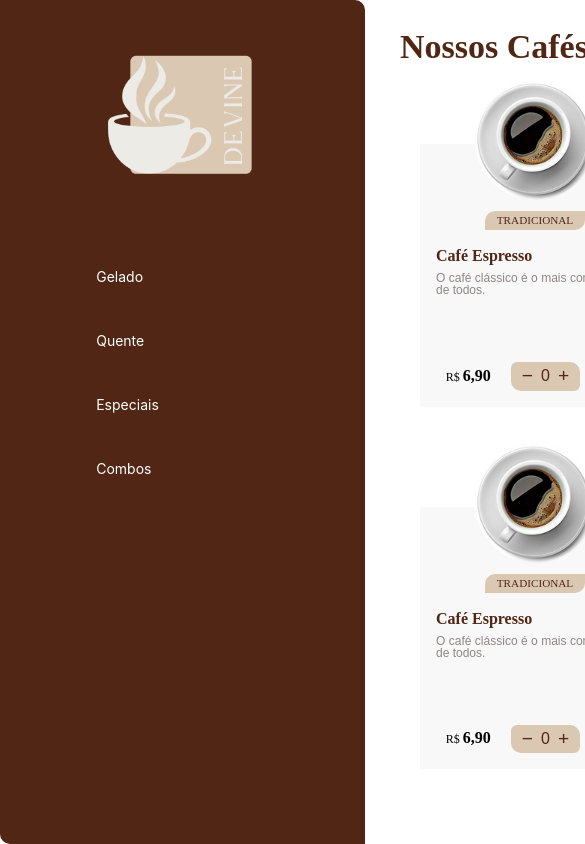
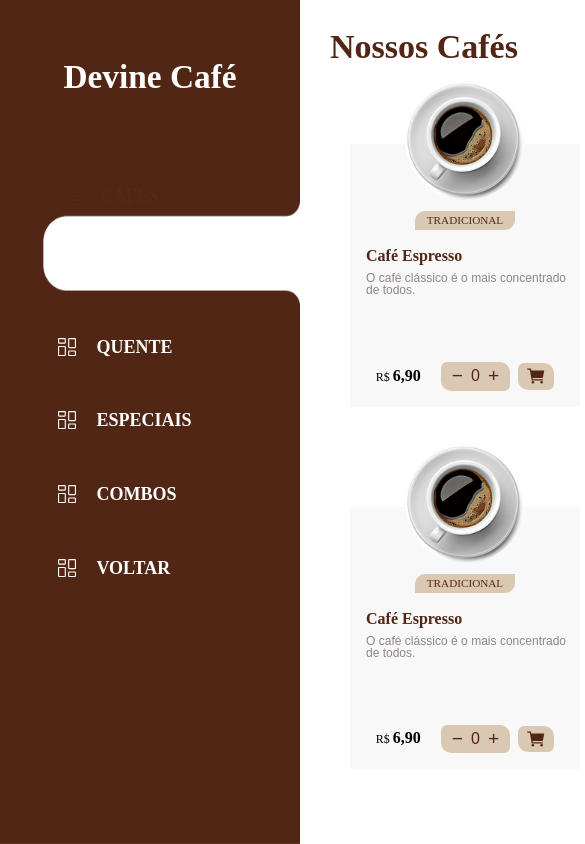
Before and after one commit to Allysonfreitas210695/MaquinaDeCafe, a React (Vite) app in the folder Frontend/maquina-de-cafe/: page /pedido in a window 390 px wide. Shown: the top 844 px of the page, 585 px wide, since content can reach past the window. Built offline with nearby package versions, Linux system fonts and the light colour scheme.

Commit message:
refactor:adicionei uma alteração no codigo na pagina de faça pedido etambém alterei o scripet da responsividade o media.ts e theme.ts.

```diff
--- a/Frontend/maquina-de-cafe/src/assets/Images/index.ts
+++ b/Frontend/maquina-de-cafe/src/assets/Images/index.ts
@@ -8,6 +8,8 @@ import XicaraDeCafe from "./XicaradeCafé.png"
 import LogoTelaEscolha from "./LogoTelaEscolha.png"
 import Ellipse from "./Ellipse.png"
 import Seguir from "./seguir.png"
+import Dashboard from "./dashboard_black.png"
+import Subtract from "./Subtract.png"
 
 export const Images = {
   CafeExpresso,
@@ -20,4 +22,6 @@ export const Images = {
   LogoTelaEscolha,
   Ellipse,
   Seguir,
+  Dashboard,
+  Subtract,
 };
--- a/Frontend/maquina-de-cafe/src/pages/FacaPedido/facapedido.tsx
+++ b/Frontend/maquina-de-cafe/src/pages/FacaPedido/facapedido.tsx
@@ -2,12 +2,16 @@ import { Link } from "react-router-dom";
 import * as S from "./style";
 import { Images } from "../../assets/Images";
 import { CafeCard } from "../../components/CafeCard/cafecard";
+import { useState } from "react";
+import { BsColumnsGap } from "react-icons/bs";
 
 interface IFacaPedidoProps {
+  Link0: string;
   Link1: string;
   Link2: string;
   Link3: string;
   Link4: string;
+  Link5: string;
 }
 
 const cafes = [
@@ -38,28 +42,76 @@ const cafes = [
 ];
 
 const facaPedido: IFacaPedidoProps[] = [
-  { Link1: "Gelado", Link2: "Quente", Link3: "Especiais", Link4: "Combos" },
+  {
+    Link0: "Cafés",
+    Link1: "Gelado",
+    Link2: "Quente",
+    Link3: "Especiais",
+    Link4: "Combos",
+    Link5: "Voltar",
+  },
 ];
 
 export const FacaPedido = () => {
+  const [activeIndex, setActiveIndex] = useState(0);
   return (
     <S.Container__Pedido_Header>
-      {facaPedido.map(({ Link1, Link2, Link3, Link4 }) => (
+      {facaPedido.map(({ Link0, Link1, Link2, Link3, Link4, Link5 }) => (
         <S.Navegacao__Header>
-          <S.Header__Logo src={Images.LogoTelaEscolha} />
+          <img src={Images.Subtract} alt="" />
+          <S.Header__Titulo>Devine Café</S.Header__Titulo>
+          <S.Cafes>
+            <Link className="links" to="">
+              <BsColumnsGap />
+              {Link0}
+            </Link>
+          </S.Cafes>
           <S.Nav>
-            <Link className="link" to={""}>
+            <S.MenuItem
+              active={activeIndex === 1}
+              onClick={() => setActiveIndex(1)}
+            >
+              <Link className="link" to="">
+                <BsColumnsGap />
                 {Link1}
               </Link>
-            <Link className="link" to={""}>
+            </S.MenuItem>
+            <S.MenuItem
+              active={activeIndex === 2}
+              onClick={() => setActiveIndex(2)}
+            >
+              <Link className="link" to="">
+                <BsColumnsGap />
                 {Link2}
               </Link>
-            <Link className="link" to={""}>
+            </S.MenuItem>
+            <S.MenuItem
+              active={activeIndex === 3}
+              onClick={() => setActiveIndex(3)}
+            >
+              <Link className="link" to="">
+                <BsColumnsGap />
                 {Link3}
               </Link>
-            <Link className="link" to={""}>
+            </S.MenuItem>
+            <S.MenuItem
+              active={activeIndex === 4}
+              onClick={() => setActiveIndex(4)}
+            >
+              <Link className="link" to="">
+                <BsColumnsGap />
                 {Link4}
               </Link>
+            </S.MenuItem>
+            <S.MenuItem
+              active={activeIndex === 5}
+              onClick={() => setActiveIndex(5)}
+            >
+              <Link className="link" to="">
+                <BsColumnsGap />
+                {Link5}
+              </Link>
+            </S.MenuItem>
           </S.Nav>
         </S.Navegacao__Header>
       ))}
@@ -78,7 +130,7 @@ export const FacaPedido = () => {
         </S.Container__Card>
       </S.Pedido__Escolha>
       <S.Button__Seguir>
-        <Link className="seguir__link" to={""}>
+        <Link className="seguir__link" to={"/detalhe"}>
           <img src={Images.Seguir} alt="Seta de Seguir" />
         </Link>
       </S.Button__Seguir>
--- a/Frontend/maquina-de-cafe/src/pages/FacaPedido/style.ts
+++ b/Frontend/maquina-de-cafe/src/pages/FacaPedido/style.ts
@@ -1,4 +1,5 @@
 import styled from "styled-components";
+import { media } from "../../styles/media";
 
 export const Container__Pedido_Header = styled.div`
   background-color: #ffffff;
@@ -9,41 +10,118 @@ export const Container__Pedido_Header = styled.div`
 `;
 
 export const Navegacao__Header = styled.div`
-  background-color: #512615;
-  width: 365px;
+  width: 300px;
   height: 100vh;
   position: fixed;
   top: 0;
   left: 0;
-  border-top-right-radius: 10px;
-  border-bottom-left-radius: 10px;
   display: flex;
   flex-direction: column;
   align-items: center;
   padding: 50px;
+  box-shadow: 0 0 0 24% #000000;
+
+  img {
+    width: 300px;
+    height: 100vh;
+    position: fixed;
+    top: 0;
+    left: 0;
+
+  }
+`;
+export const Cafes = styled.div`
+  position: relative;
+  top: 85px;
+  right: 88px;
+  transform: translate(50%, 50%);
+  cursor: pointer;
+
+  .links {
+    color: #552a18;
+    font-family: Poppins;
+    font-weight: 800;
+    font-size: 18px;
+    line-height: 100%;
+    letter-spacing: 0%;
+    text-decoration: none;
+    text-transform: uppercase;
+    display: flex;
+    align-items: center;
+    gap: 20px;
+  }
+
+  ${media.laptoplgheight} {
+    padding-top: 10px;
+  }
+
+  ${media.tabletmdheight} {
+    position: relative;
+    top: 67px;
+    right: 88px;
+  }
 `;
 
-export const Header__Logo = styled.img`
-  width: 150px;
-  height: 130px;
+export const Header__Titulo = styled.span`
+  font-family: Poppins;
+  font-weight: 800;
+  font-size: 33.33px;
+  line-height: 100%;
+  letter-spacing: 0%;
+  color: #ffffff;
+  padding-top: 10px;
+  position: relative;
+
+   ${media.laptoplgheight} {
+    padding-top: 25px;
+  }
+
+    ${media.tabletmdheight} {
+     padding-top: 12px;
+  }
 `;
 
 export const Nav = styled.div`
-  padding-top: 90px;
-  padding-right: 110px;
+  padding-top: 140px;
+  padding-right: 50px;
   display: flex;
   flex-direction: column;
-  gap: 50px;
+  align-items: start;
+  gap: 30px;
+  position: relative;
 
   .link {
     color: #ffffff;
-    font-family: Inter;
-    font-weight: 400;
-    font-size: 14px;
+    font-family: Poppins;
+    font-weight: 800;
+    font-size: 18px;
     line-height: 100%;
     letter-spacing: 0%;
     text-decoration: none;
+    text-transform: uppercase;
+    display: flex;
+    align-items: center;
+    gap: 20px;
   }
+
+  ${media.laptoplgheight} {
+    padding-top: 160px;
+  }
+
+    ${media.tabletmdheight} {
+     padding-top: 135px;
+  }
+`;
+
+interface MenuItemProps {
+  active?: boolean;
+}
+
+export const MenuItem = styled.div<MenuItemProps>`
+  padding: 0.8rem 1rem;
+  border-radius: 40px 0 0 40px; /* arredondado só à esquerda */
+  transition: all 0.3s ease;
+  cursor: pointer;
 `;
 
 export const Titulo = styled.h1`
@@ -60,7 +138,7 @@ export const Titulo = styled.h1`
 
 export const Pedido__Escolha = styled.div`
   max-width: 80vw;
-  margin-left: 370px;
+  margin-left: 300px;
   display: flex;
   flex-direction: column;
 `;
--- a/Frontend/maquina-de-cafe/src/styles/media.ts
+++ b/Frontend/maquina-de-cafe/src/styles/media.ts
@@ -1,9 +1,15 @@
 import { theme } from "./theme";
 
 export const media = {
+
+    //Lagura
     mobilesm: `@media (max-width: ${theme.breakpoints.sm})`,
     tabletmd: `@media (max-width: ${theme.breakpoints.md})`,
     laptoplg: `@media (max-width: ${theme.breakpoints.lg})`,
     desktopxl: `@media (max-width: ${theme.breakpoints.xl})`,
     desktopxxl: `@media (max-width: ${theme.breakpoints.xxl})`,
+
+    //Altura
+    tabletmdheight: `@media (max-height: ${theme.breakpoints.heightmd})`,
+    laptoplgheight: `@media (max-height: ${theme.breakpoints.rightlg})`,
   };
--- a/Frontend/maquina-de-cafe/src/styles/theme.ts
+++ b/Frontend/maquina-de-cafe/src/styles/theme.ts
@@ -8,5 +8,8 @@ export const theme = {
       lg: "1024px",
       xl: "1440px",
       xxl: "1920px",
+
+      heightmd: "644px",
+      rightlg: "800px",
     },
   };
```
Also changed, not shown: Frontend/maquina-de-cafe/src/assets/Images/Subtract.png (added), Frontend/maquina-de-cafe/src/assets/Images/dashboard_black.png (added). Lines whose indentation alone changed are shown as unchanged.
